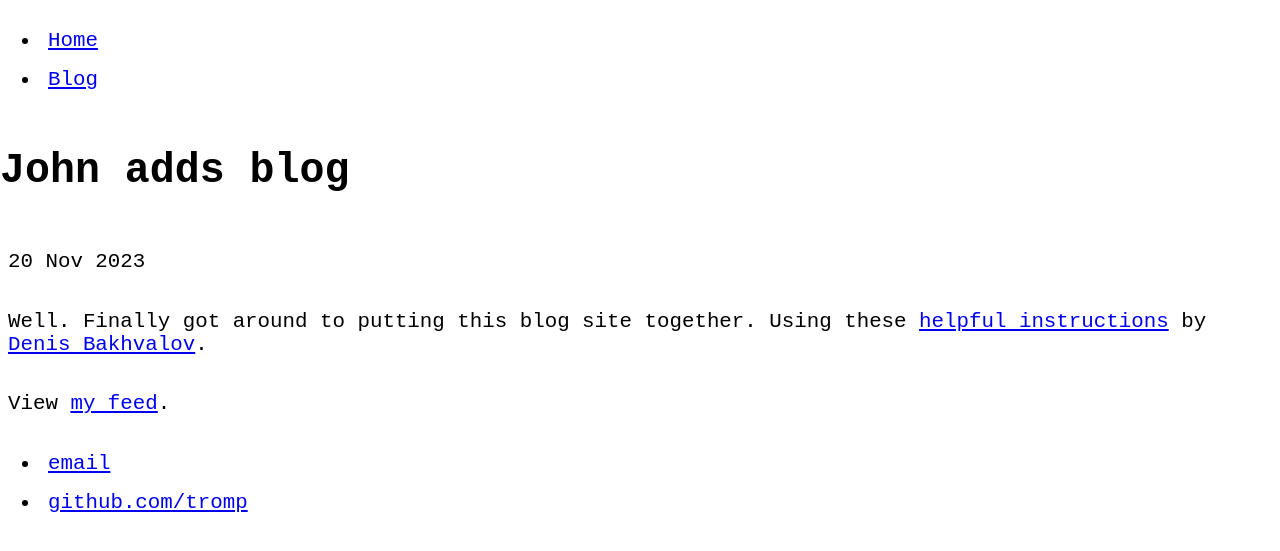
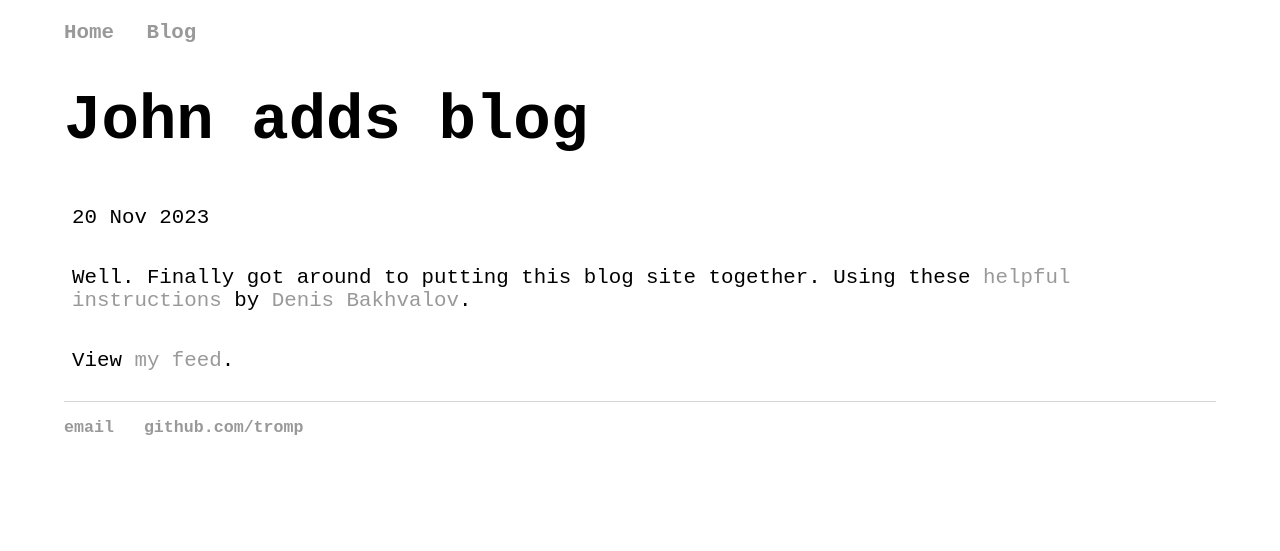
Before and after one commit to tromp/tromp.github.io, a Jekyll site: the page built from _posts/2023-11-20-blog-launched.md, in a window 1280 px wide. Shown: the top 551 px of the page. Built offline with Jekyll 4.4.1, drawn with Linux system fonts in a browser that asks for light colours.

Commit message:
mix things up

```diff
--- a/_layouts/post.html
+++ b/_layouts/post.html
@@ -2,8 +2,7 @@
 <HTML>
 <HEAD>
 <TITLE>{{ page.title }}</TITLE>
-<link rel="stylesheet" type="text/css" href="/css/altmain.css">
-<link rel="stylesheet" type="text/css" href="/css/default.min.css">
+<link rel="stylesheet" type="text/css" href="/css/main.css">
 </HEAD>
 
 <BODY>
--- a/css/main.css
+++ b/css/main.css
@@ -1,9 +1,12 @@
 body {
-    margin: 60px auto;
-    width: 70%;
+    margin: 10px auto;
+    width: 90%;
+    font-family: monospace, sans-serif;
+    font-size: 1.3rem;
+    margin-bottom: 5rem;
 }
 nav ul, footer ul {
-    font-family:'Helvetica', 'Arial', 'Sans-Serif';
+    font-family: monospace, sans-serif;
     padding: 0px;
     list-style: none;
     font-weight: bold;
@@ -21,12 +24,10 @@ a:hover {
 }
 h1 {
     font-size: 3em;
-    font-family:'Helvetica', 'Arial', 'Sans-Serif';
+    font-family: monospace, sans-serif;
 }
 p {
-    font-size: 1.5em;
-    line-height: 1.4em;
-    color: #333;
+  padding: .5rem;
 }
 footer {
     border-top: 1px solid #d5d5d5;
```
